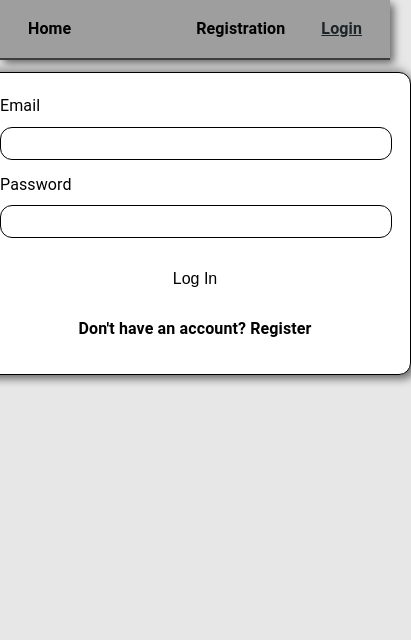
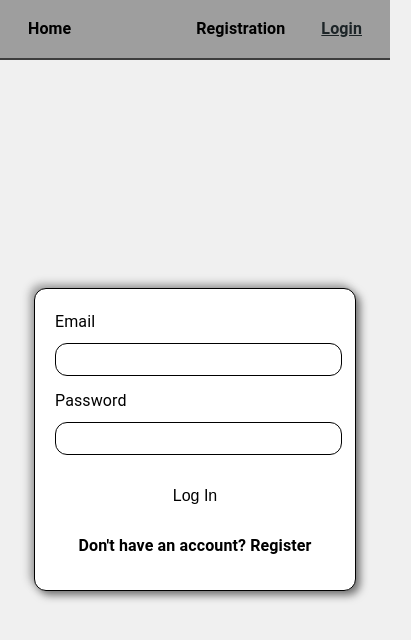
Before and after one commit to MariiaBatyuta/goit-react-hw-08, a React (Vite) app: page /login in a window 390 px wide. Shown: the top 640 px of the page, 411 px wide, since content can reach past the window. Built offline with nearby package versions, Linux system fonts and the light colour scheme.

Commit message:
added media styles

```diff
--- a/src/components/ContactForm/ContactForm.module.css
+++ b/src/components/ContactForm/ContactForm.module.css
@@ -45,3 +45,9 @@
 .button {
     font-weight: 600;
 }
+
+@media (max-width: 480px) {
+    .card{
+        width: 80%;
+    }
+}
--- a/src/components/ContactList/ContactList.module.css
+++ b/src/components/ContactList/ContactList.module.css
@@ -1,28 +1,41 @@
 .contactsContainer {
-    display: flex;
-    flex-wrap: wrap;
-    padding: 0;
-    list-style-type: none;
+    display: grid;
+    grid-template-columns: repeat(auto-fit, minmax(240px, 1fr));
+    gap: 12px;
+    padding: 10px;
+    justify-content: center;
 }
 
 .contactsList {
-    width: calc(25% - 12px);
-    margin-bottom: 20px;
+    width: 100%;
     box-sizing: border-box;
+    padding: 12px;
+    border-radius: 8px;
 }
 
-.contactsList:nth-child(4n + 1) {
-    margin-left: 32px;
-}
+@keyframes fadeIn {
+    from {
+        opacity: 0;
+        transform: translateY(20px);
+    }
 
-@media (max-width: 768px) {
-    .contactsList {
-        width: calc(50% - 12px);
+    to {
+        opacity: 1;
+        transform: translateY(0);
     }
 }
 
+.contactsList {
+    animation: fadeIn 0.6s ease-out;
+}
+
 @media (max-width: 480px) {
+    .contactsContainer {
+        grid-template-columns: 1fr;
+        gap: 12px;
+    }
+
     .contactsList {
-        width: calc(100% - 12px);
+        margin: 0 auto;
     }
 }
--- a/src/components/DeleteModal/DeleteModal.module.css
+++ b/src/components/DeleteModal/DeleteModal.module.css
@@ -1,14 +1,42 @@
+@keyframes fadeIn {
+    from {
+        opacity: 0;
+        transform: scale(0.8);
+    }
+
+    to {
+        opacity: 1;
+        transform: scale(1);
+    }
+}
+
+@keyframes fadeOut {
+    from {
+        opacity: 1;
+        transform: scale(1);
+    }
+
+    to {
+        opacity: 0;
+        transform: scale(0.8);
+    }
+}
+
+
 .dialogOverlay {
     position: fixed;
     top: 0;
     left: 0;
+    right: 0;
     width: 100%;
     height: 100%;
-    background: rgba(0, 0, 0, 0.4);
+    background: rgba(0, 0, 0, 0.6);
     display: flex;
     justify-content: center;
     align-items: center;
     z-index: 1000;
+    opacity: 0;
+    animation: fadeIn 0.4s forwards;
 }
 
 .dialog {
@@ -19,6 +47,8 @@
     max-width: 80%;
     text-align: center;
     box-shadow: 0 4px 8px rgba(0, 0, 0, 0.4);
+    opacity: 0;
+    animation: fadeIn 0.4s forwards;
 }
 
 .dialogTitle {
@@ -32,3 +62,8 @@
     display: flex;
     justify-content: space-around;
 }
+
+.dialogOverlay.hidden,
+.dialog.hidden {
+    animation: fadeOut 0.4s forwards;
+}
--- a/src/components/EditModal/EditModal.module.css
+++ b/src/components/EditModal/EditModal.module.css
@@ -1,3 +1,27 @@
+@keyframes fadeIn {
+    from {
+        opacity: 0;
+        transform: scale(0.8);
+    }
+
+    to {
+        opacity: 1;
+        transform: scale(1);
+    }
+}
+
+@keyframes fadeOut {
+    from {
+        opacity: 1;
+        transform: scale(1);
+    }
+
+    to {
+        opacity: 0;
+        transform: scale(0.8);
+    }
+}
+
 .dialogOverlay {
     position: fixed;
     top: 0;
@@ -9,6 +33,7 @@
     justify-content: center;
     align-items: center;
     z-index: 1000;
+    animation: fadeIn 0.4s forwards;
 }
 
 .dialog {
@@ -20,6 +45,7 @@
     max-width: 90%;
     box-shadow: 0 4px 8px rgba(0, 0, 0, 0.4);
     position: relative;
+    animation: fadeIn 0.4s forwards;
 }
 
 .form {
@@ -43,7 +69,7 @@
 }
 
 .label {
-    font-size: 14px;
+    font-size: 16px;
     font-weight: 600;
     margin-bottom: 0;
     color: black;
@@ -55,6 +81,8 @@
     border-radius: 4px;
     font-size: 16px;
     width: 96%;
+    border: 1px solid black;
+    border-radius: 12px;
 }
 
 .dialogActions {
@@ -62,3 +90,14 @@
     justify-content: space-around;
     gap: 8px;
 }
+
+.dialogOverlay.hidden,
+.dialog.hidden {
+    animation: fadeOut 0.4s forwards;
+}
+
+@media (max-width: 480px) {
+    .dialog{
+        width: 80%;
+    }
+}
--- a/src/components/LoginForm/LoginForm.jsx
+++ b/src/components/LoginForm/LoginForm.jsx
@@ -22,24 +22,15 @@ export default function LoginForm() {
     };
 
     return (
+        <div className={css.contactFormContainer}>
             <Formik initialValues={{ email: "", password: "" }} onSubmit={handleSubmit}>
                 <Form className={css.contactForm}>
                     <div className={css.card}>
                         <label htmlFor="email" className={css.label}>Email</label>
-                    <Field
-                        type="email"
-                        name="email"
-                        id="email"
-                        className={css.input}
-                    />
+                        <Field type="email" name="email" id="email" className={css.input} />
 
                         <label htmlFor="password" className={css.label}>Password</label>
-                    <Field
-                        type="password"
-                        name="password"
-                        id="password"
-                        className={css.input}
-                    />
+                        <Field type="password" name="password" id="password" className={css.input} />
 
                         <button type="submit" className={css.formButton}>Log In</button>
 
@@ -49,5 +40,6 @@ export default function LoginForm() {
                     </div>
                 </Form>
             </Formik>
+        </div>
     );
 };
--- a/src/components/LoginForm/LoginForm.module.css
+++ b/src/components/LoginForm/LoginForm.module.css
@@ -1,10 +1,22 @@
+.contactFormContainer {
+    display: flex;
+    justify-content: center;
+    align-items: center;
+    min-height: 90vh;
+    width: 100%;
+    background-color: #f0f0f0;
+    padding: 20px;
+    box-sizing: border-box;
+}
+
 .contactForm {
     display: flex;
     flex-direction: column;
     justify-content: center;
     align-items: center;
     max-width: 400px;
-    margin: 12px auto;
+    width: 100%;
+    margin: 0;
 }
 
 .card {
@@ -49,3 +61,9 @@
 .link:hover {
     text-decoration: underline;
 }
+
+@media (max-width: 480px) {
+    .contactForm {
+        width: 80%;
+    }
+}
--- a/src/components/RegistrationForm/RegistrationForm.jsx
+++ b/src/components/RegistrationForm/RegistrationForm.jsx
@@ -31,6 +31,7 @@ export default function RegistrationForm() {
     });
 
     return (
+        <div className={css.registrationContainer}>
             <Formik initialValues={{ name: "", email: "", password: "" }} onSubmit={handleSubmit} validationSchema={validateData}>
                 <Form className={css.registration}>
                     <label htmlFor="name" className={css.formLabel}>Username</label>
@@ -47,8 +48,9 @@ export default function RegistrationForm() {
 
                     <button type="submit" className={css.formButton}>Register</button>
 
-                <NavLink to="/login" className={css.link}>Already have an account? Log in</NavLink>
+                    <NavLink to="/login" className={css.link}>Have an account? Log in</NavLink>
                 </Form>
             </Formik>
+        </div>
     );
 };
--- a/src/components/RegistrationForm/RegistrationForm.module.css
+++ b/src/components/RegistrationForm/RegistrationForm.module.css
@@ -1,9 +1,20 @@
+.registrationContainer {
+    display: flex;
+    justify-content: center;
+    align-items: center;
+    min-height: 90vh;
+    width: 100%;
+    background-color: #f0f0f0;
+    padding: 20px;
+    box-sizing: border-box;
+}
+
 .registration {
     display: flex;
     flex-direction: column;
     align-items: center;
     max-width: 400px;
-    margin: 12px auto;
+    width: 100%;
     padding: 20px;
     border: 1px solid black;
     box-shadow: 4px 4px 8px rgba(110, 110, 110, 0.5), -4px -4px 8px rgba(162, 162, 162, 0.5);
@@ -13,7 +24,6 @@
 
 .formLabel {
     display: block;
-    justify-content: flex-start;
     width: 96%;
     margin-bottom: 4px;
     margin-top: 8px;
@@ -51,3 +61,9 @@
 .link:hover {
     text-decoration: underline;
 }
+
+@media (max-width: 480px) {
+    .registration {
+        width: 80%;
+    }
+}
--- a/src/components/SearchBox/SearchBox.module.css
+++ b/src/components/SearchBox/SearchBox.module.css
@@ -28,3 +28,9 @@
     border-radius: 12px;
     background-color: white;
 }
+
+@media (max-width: 480px) {
+    .container{
+        width: 80%;
+    }
+}
--- a/src/index.css
+++ b/src/index.css
@@ -5,7 +5,7 @@
   font-size: 16px;
   line-height: 1.6;
   letter-spacing: 0.0075em;
-  background-color: #e7e7e7;
+  background-color: #f0f0f0;
 }
 
 ul, li {
--- a/src/pages/Home/Home.module.css
+++ b/src/pages/Home/Home.module.css
@@ -27,7 +27,7 @@ ul {
 li {
     list-style: none;
     justify-content: left;
-    font-size: 12px;
+    font-size: 16px;
 }
 
 p {
```
Lines whose indentation alone changed are shown as unchanged.
